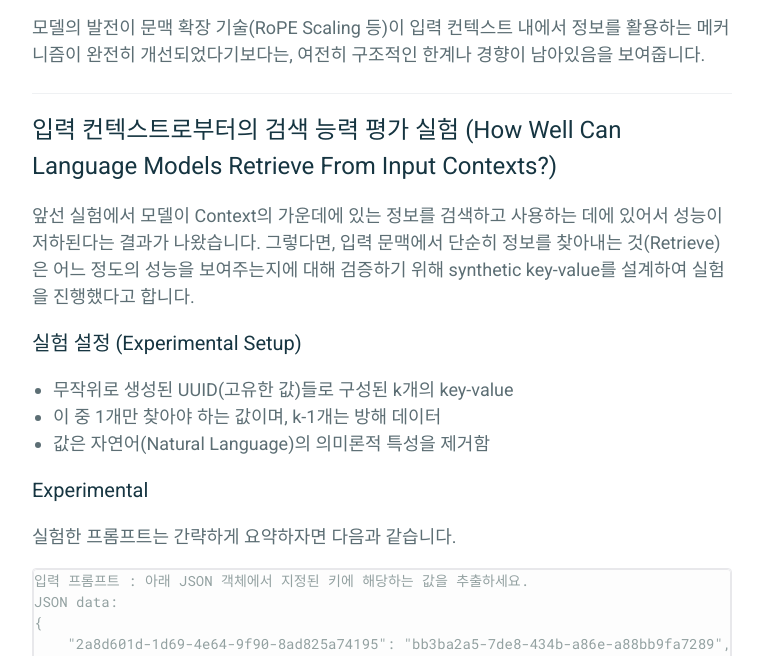
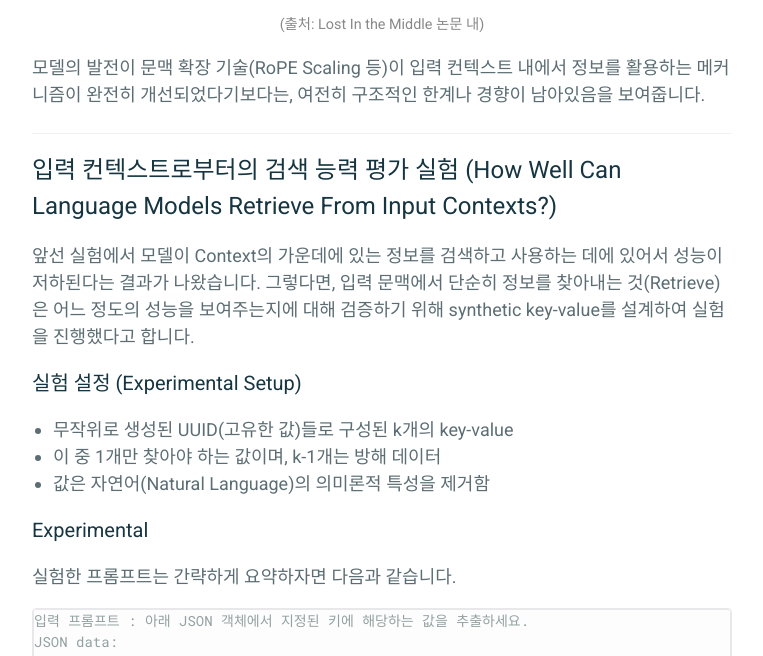
Before and after one commit to parkhuiwo0/parkhuiwo0.github.io, a Jekyll site: the page built from _posts/2026-03-27-Lost-In-the-Middle.md, in a window 1280 px wide and 900 px high, scrolled down 5803 px, cut to the strip 244-900 px from the top of the window. Shown: the whole strip, without its empty margins (258-1021 px from the left). Built offline with Jekyll 4.4.1, drawn with Linux system fonts in a browser that asks for light colours.

Commit message:
Update 2026-03-27-Lost-In-the-Middle.md

```diff
--- a/_posts/2026-03-27-Lost-In-the-Middle.md
+++ b/_posts/2026-03-27-Lost-In-the-Middle.md
@@ -186,6 +186,7 @@ Context Window 내에 들어오도록 설계할 때 성능 변화를 관찰하
 <center>
 <img width="375" height="215" alt="image" src="https://github.com/user-attachments/assets/3bed2c95-d266-4cc6-b4c8-c3e8f2d492e2" />
 </center>
+<figcaption style="text-align: center; color: #888; font-size: 0.8em;">(출처: Lost In the Middle 논문 내)</figcaption>
 
 모델의 발전이 문맥 확장 기술(RoPE Scaling 등)이 입력 컨텍스트 내에서 정보를 활용하는 메커니즘이 완전히 개선되었다기보다는, 여전히 구조적인 한계나 경향이 남아있음을 보여줍니다.
 
```
